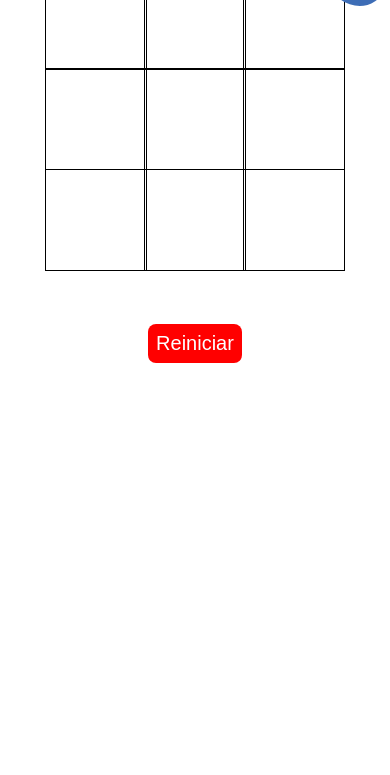
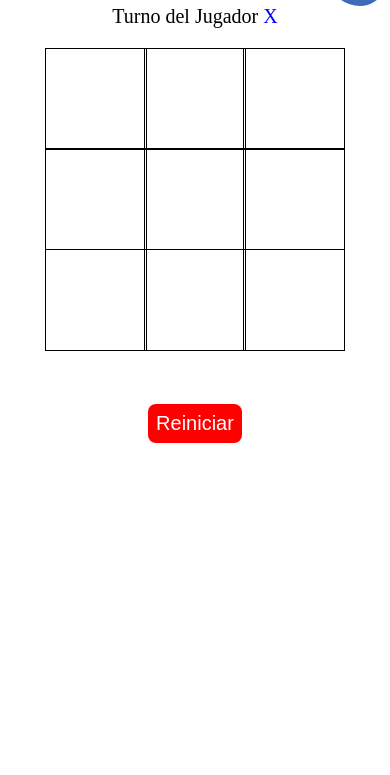
Before and after one commit to Antony2-gif/Tic-Tac, a plain HTML site: page index.html in a window 390 px wide. Shown: the part 150-925 px from the top of the page. Before the commit the page ends 845 px from the top, so only its background shows below. Drawn offline with Linux system fonts and the light colour scheme.

Commit message:
Version Responsiva

```diff
--- a/styles/styles.css
+++ b/styles/styles.css
@@ -109,7 +109,13 @@
 
 
 
+/* Media para pantantallas de celulares */
+@media only screen and (max-width: 700px) {
+    .backg{
+        margin-top: 80px;
+    }
 
+}
 
 /* Agregamos las animaciones */
 
```
Also changed, not shown: README.md.
